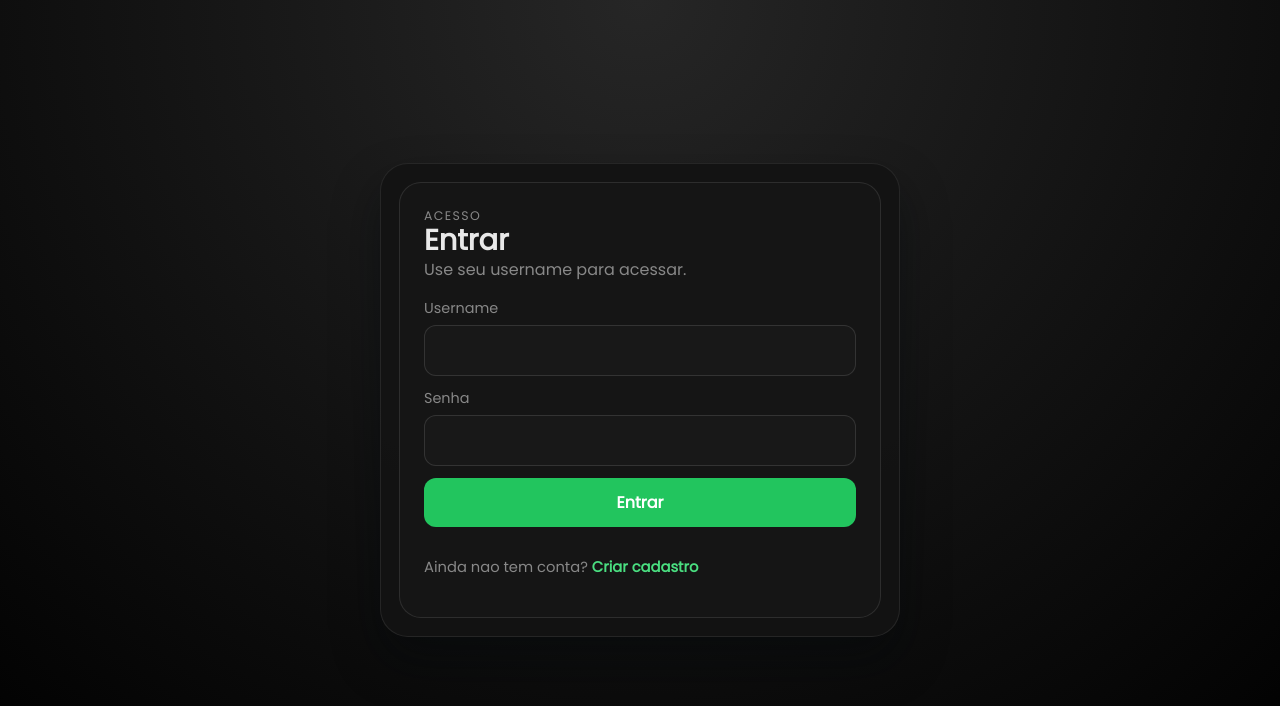
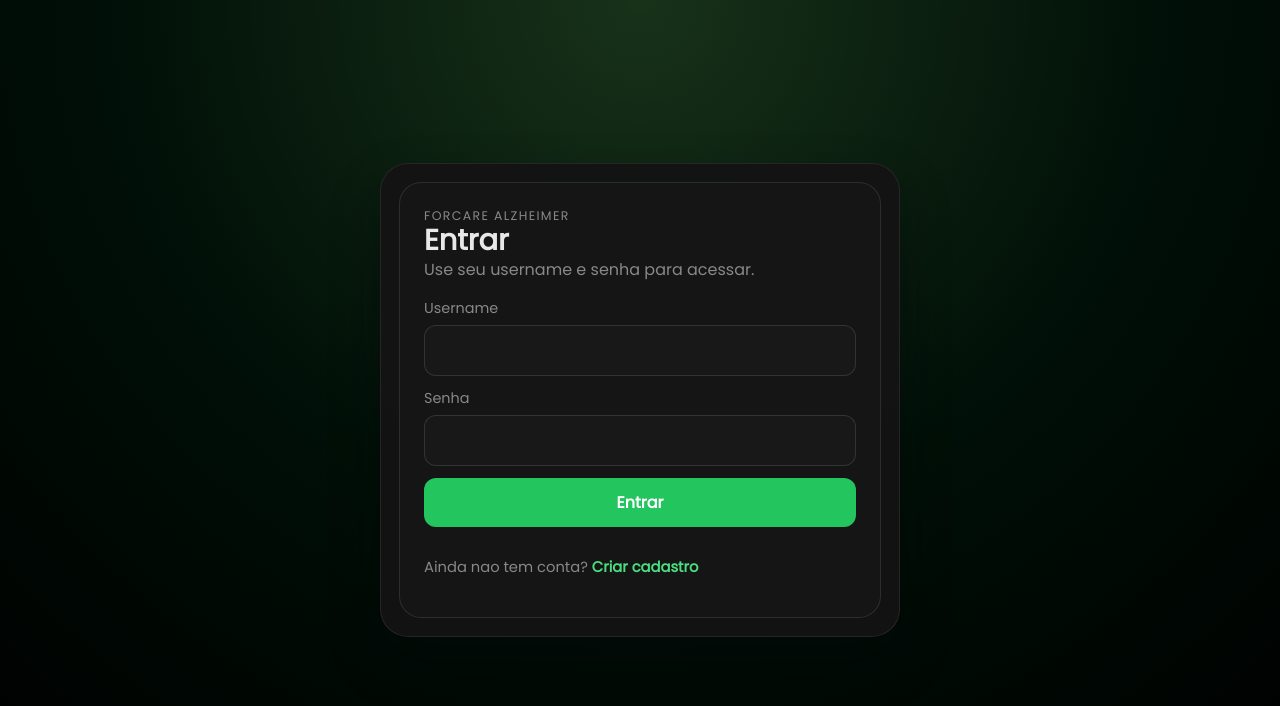
Before and after one commit to italomartinns/fa_bot, a website: page public/login.html in a window 1280 px wide. Drawn offline with Linux system fonts and the light colour scheme.

Commit message:
strings and background

```diff
--- a/public/login.html
+++ b/public/login.html
@@ -15,9 +15,9 @@
     <main class="auth-shell">
       <section class="auth-card">
         <div>
-          <p class="eyebrow">Acesso</p>
+          <p class="eyebrow">Forcare Alzheimer</p>
           <h1 class="auth-title">Entrar</h1>
-          <p class="auth-subtitle">Use seu username para acessar.</p>
+          <p class="auth-subtitle">Use seu username e senha para acessar.</p>
         </div>
 
         <div id="formError" class="form-error" role="alert"></div>
--- a/public/style.css
+++ b/public/style.css
@@ -30,7 +30,7 @@ body {
   margin: 0;
   color: var(--text);
   font-family: 'Poppins', sans-serif;
-  background: radial-gradient(circle at top, #262626 0%, #121212 52%, #000000 100%);
+  background: radial-gradient(circle at top, #001d02e7 0%, #000f07 52%, #000000 100%);
   overflow: hidden;
 }
 
```
